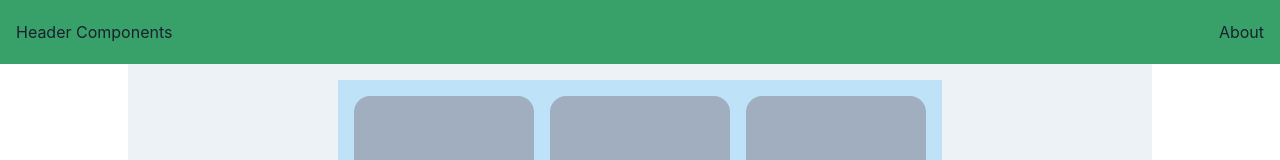
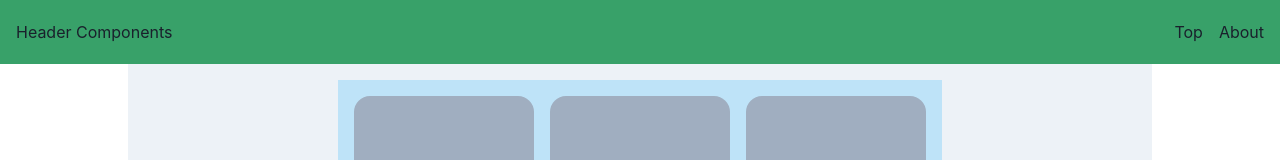
Before and after one commit to y4shiro/uma-card-deck-tools, a Next.js app: page / in a window 1280 px wide. Shown: the top 160 px of the page. Built offline with nearby package versions, Linux system fonts and the light colour scheme.

Commit message:
feat: Header にトップページと about ページのリンクナビゲーションを追加

```diff
--- a/src/components/Header/index.tsx
+++ b/src/components/Header/index.tsx
@@ -1,10 +1,18 @@
 import { HStack, Link, Text } from '@chakra-ui/react';
+import NextLink from 'next/link';
 
 const Header = (): JSX.Element => {
   return (
     <HStack as='nav' w='100%' h='16' p='4' bgColor='green.500' justify='space-between'>
       <Text>Header Components</Text>
-      <Link>About</Link>
+      <HStack gap='4'>
+        <NextLink href='/'>
+          <Link>Top</Link>
+        </NextLink>
+        <NextLink href='/about'>
+          <Link>About</Link>
+        </NextLink>
+      </HStack>
     </HStack>
   );
 };
```
